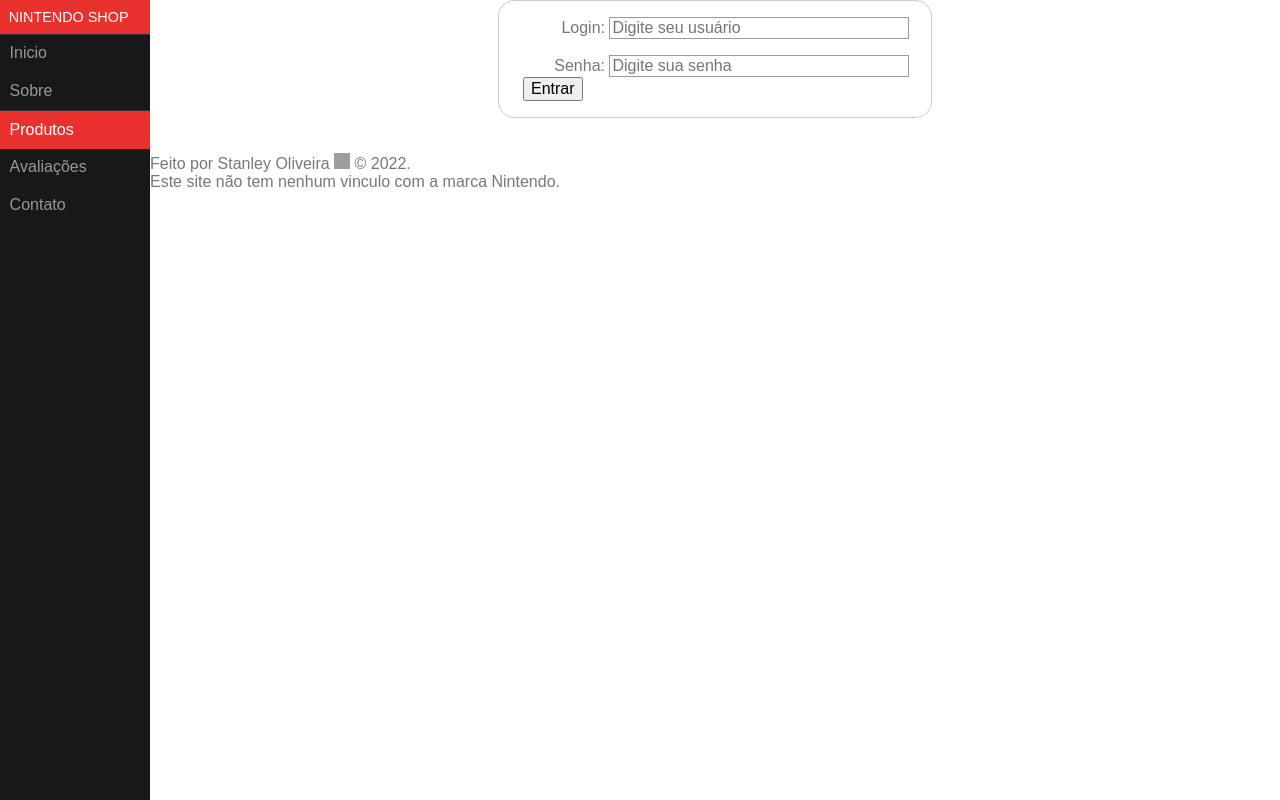
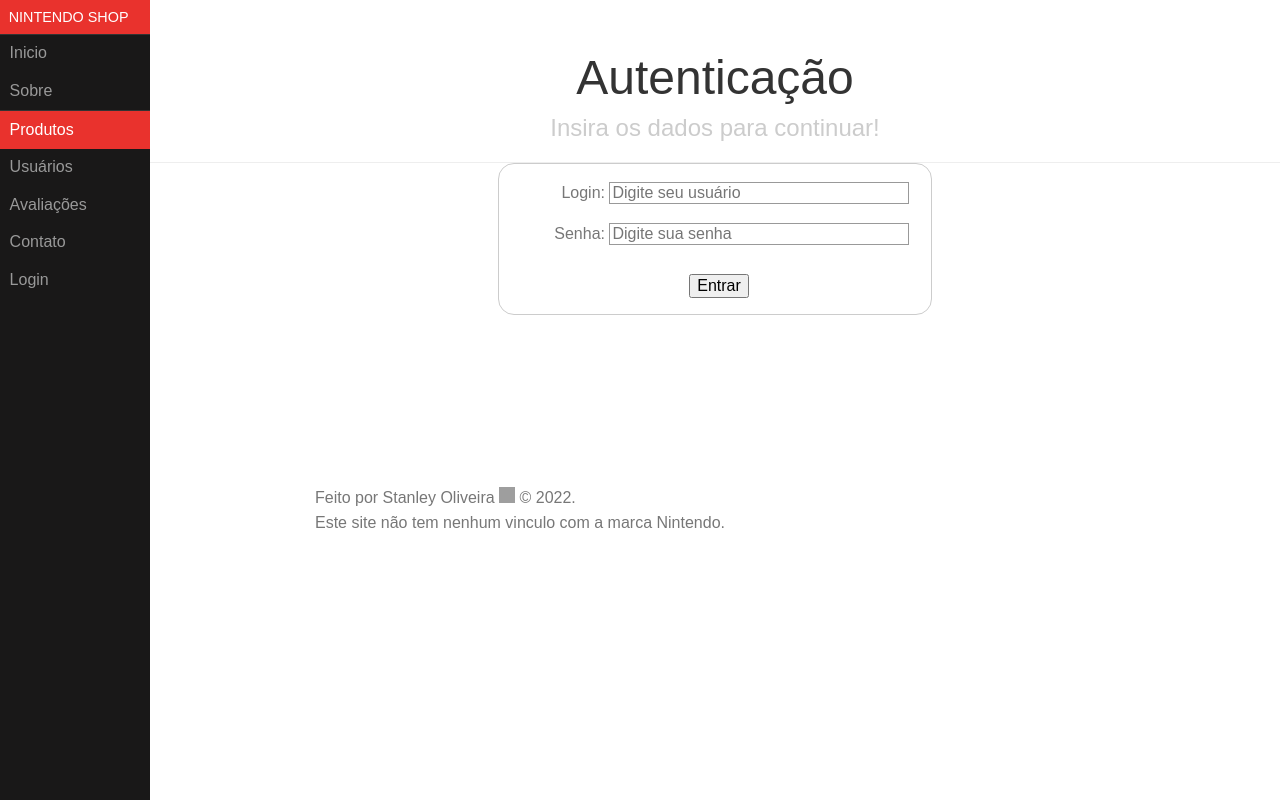
Before and after one commit to iChosenStan/NintendoShop, a Flask app: page /login in a window 1280 px wide. Run offline with Flask 2, Linux system fonts and the light colour scheme; grey boxes are pictures that could not be loaded.

Commit message:
Correção do sistema de login e criação da página 'autenticado'.

```diff
--- a/main.py
+++ b/main.py
@@ -97,14 +97,13 @@ def autenticar():
             flash('Login correto', 'alert-success')
         else:
             flash('Login inválido', 'alert-danger')
-
         if (senha == "senha123"):
-            flash('Senha correto', 'alert-success')
+            flash('Senha correta', 'alert-success')
         else:
             flash('Senha inválida', 'alert-danger')
 
         return redirect('/login')
     else:
-        return "Bem vindo admin"
+        return render_template('autenticado.html', usuario=login)
 
 app.run(host='0.0.0.0', port=81)
--- a/templates/base.html
+++ b/templates/base.html
@@ -26,8 +26,10 @@
                 <li class="pure-menu-item menu-item-divided pure-menu-selected">
                     <a href="/produtos" class="pure-menu-link">Produtos</a>
                 </li>
+                <li class="pure-menu-item"><a href="/usuarios" class="pure-menu-link">Usuários</a></li>
                 <li class="pure-menu-item"><a href="/avaliacoes" class="pure-menu-link">Avaliações</a></li>
                 <li class="pure-menu-item"><a href="/contato" class="pure-menu-link">Contato</a></li>
+                <li class="pure-menu-item"><a href="/login" class="pure-menu-link">Login</a></li>
             </ul>
         </div>
     </div>
--- a/templates/login.html
+++ b/templates/login.html
@@ -1,11 +1,13 @@
 {% extends "base.html" %}
+{% block titulo %}Autenticação {% endblock %}
+{% block conteudo %}
+<div id="main">
+        <div class="header">
+            <h1>Autenticação</h1>
+            <h2>Insira os dados para continuar!</h2>
+        </div>
 
-{% block titulo %}
-Login
-{% endblock %}
-
-{% block conteudo %}
-
+        <div class="content">
         {% set mensagens = get_flashed_messages(with_categories=true) %}
         {% if mensagens %}
           <ul>
@@ -14,8 +16,6 @@ Login
             {% endfor %}
           </ul>
         {% endif %}
-
-
         <form action="/autenticar" method="post">
           <div class="mb-3">
             <label for="login" class="form-label">Login: </label>
@@ -25,16 +25,13 @@ Login
             <label for="senha" class="form-label">Senha: </label>
             <input type="password" class="form-control" name="senha" id="senha" placeholder="Digite sua senha">
           </div>
-  <button type="submit">Entrar</button>
+          <br />
+          <center><button type="submit">Entrar</button></center>
         </form>
 
-{% set mensagens = get_flashed_messages(category_filter=['alert-success']) %}
-{% if mensagens %}
-  <ul>
-    {% for c, m in mensagens %}
-      <li class='alert {{c}}'> {{m}} </li>
-    {% endfor %}
-  </ul>
-{% endif %}
-
+          <br />
+          <br />
+          <br />
+          <br />
+          <br />
 {% endblock %}
```
Also changed, not shown: templates/autenticado.html (added, +17 -0 lines). Lines whose indentation alone changed are shown as unchanged.
